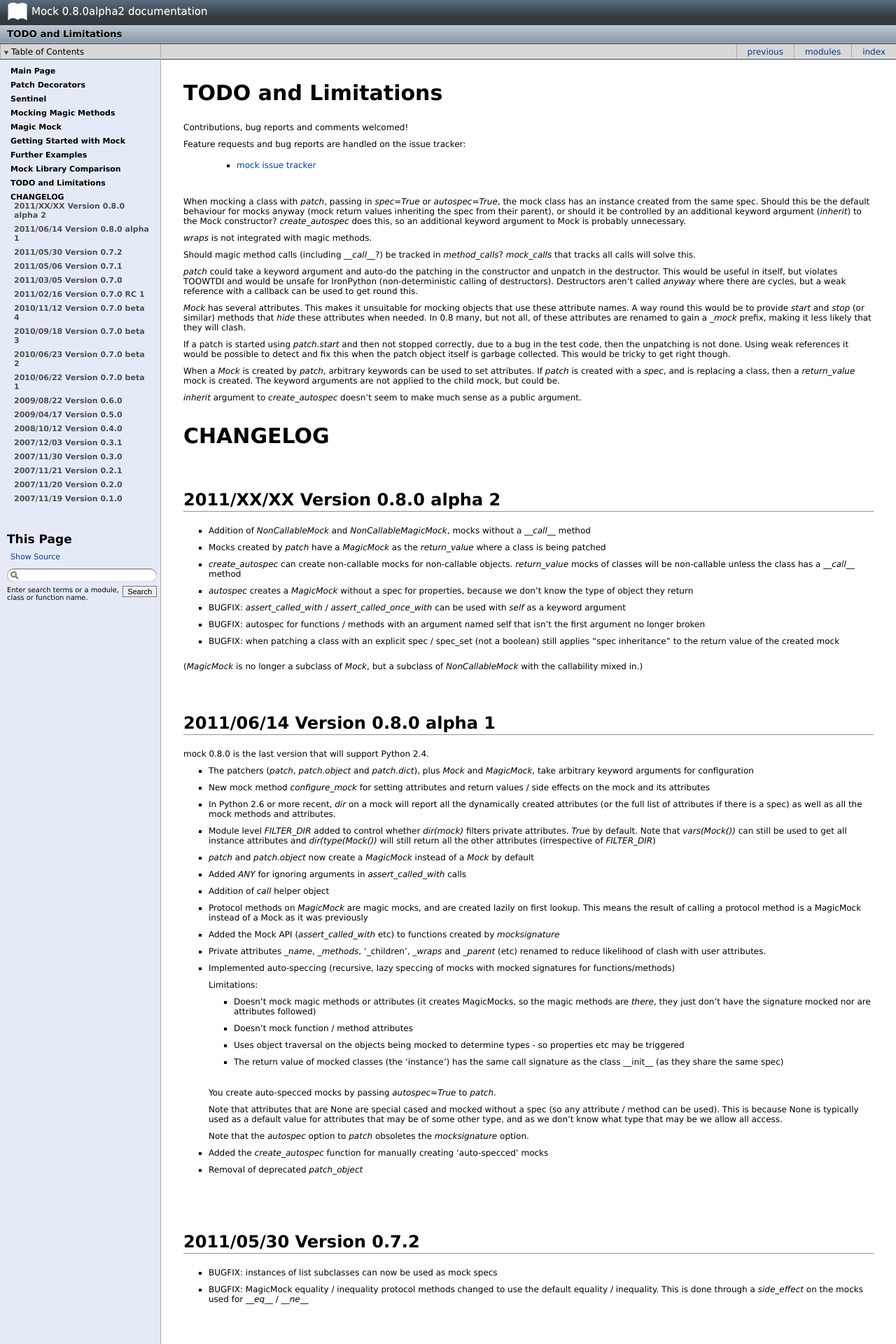
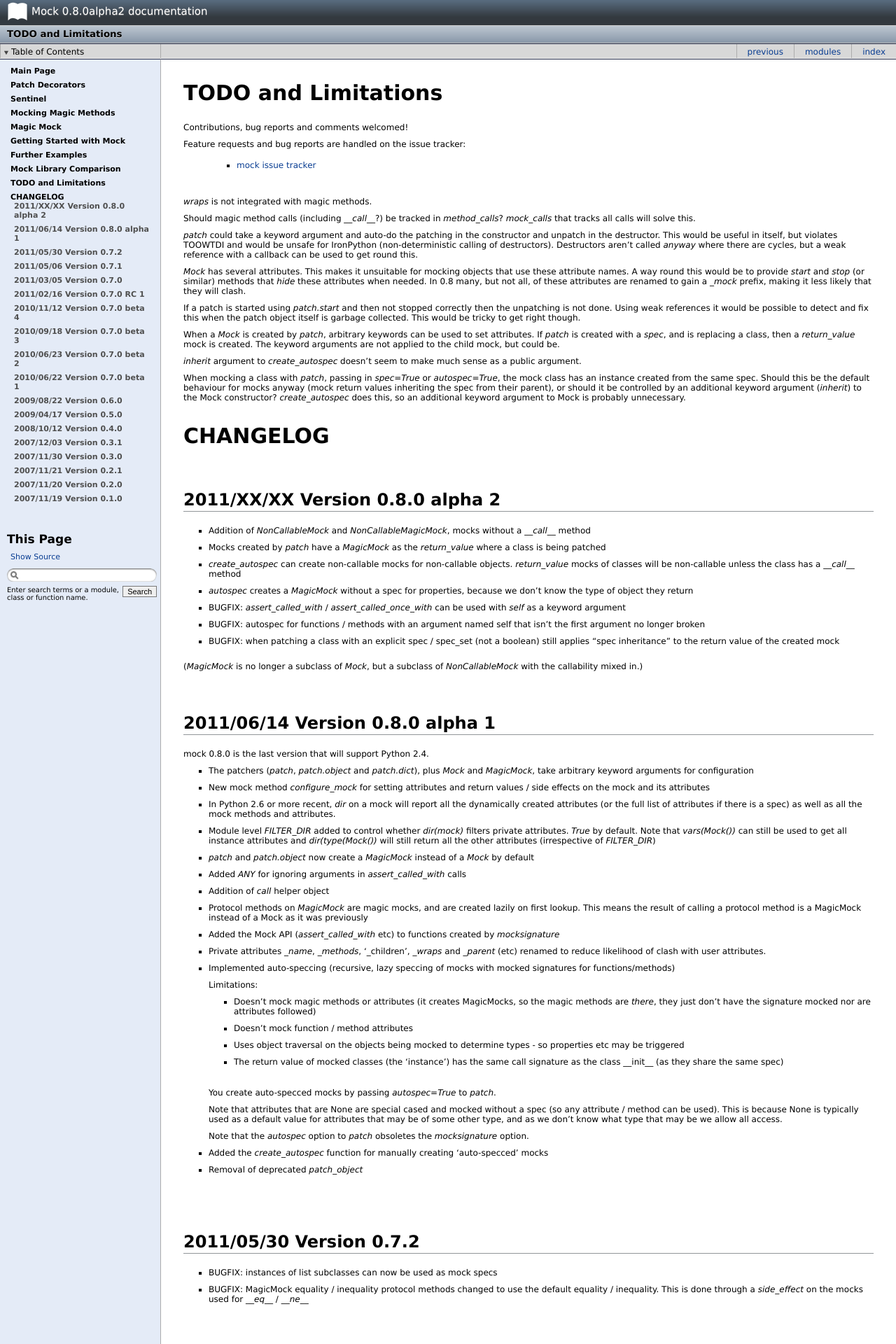
Before and after one commit to testing-cabal/mock, a Sphinx documentation site: the page built from docs/changelog.txt, in a window 1280 px wide. Shown: the top 1920 px of the page at 70% size. Built offline with Sphinx 7.4.7, drawn with Linux system fonts in a browser that asks for light colours; pages that are not in the unit, such as notebooks, are missing from menus.

Commit message:
CHANGELOG update

```diff
--- a/docs/changelog.txt
+++ b/docs/changelog.txt
@@ -9,14 +9,6 @@
 Feature requests and bug reports are handled on the issue tracker:
 
  * `mock issue tracker <http://code.google.com/p/mock/issues/list>`_
-
-When mocking a class with `patch`, passing in `spec=True` or `autospec=True`,
-the mock class has an instance created from the same spec. Should this be the
-default behaviour for mocks anyway (mock return values inheriting the spec
-from their parent), or should it be controlled by an additional keyword
-argument (`inherit`) to the Mock constructor? `create_autospec` does this, so
-an additional keyword argument to Mock is probably unnecessary.
-
 `wraps` is not integrated with magic methods.
 
 Should magic method calls (including `__call__`?) be tracked in `method_calls`?
@@ -34,10 +26,10 @@
 In 0.8 many, but not all, of these attributes are renamed to gain a `_mock`
 prefix, making it less likely that they will clash.
 
-If a patch is started using `patch.start` and then not stopped correctly, due
-to a bug in the test code, then the unpatching is not done. Using weak
-references it would be possible to detect and fix this when the patch object
-itself is garbage collected. This would be tricky to get right though.
+If a patch is started using `patch.start` and then not stopped correctly then
+the unpatching is not done. Using weak references it would be possible to
+detect and fix this when the patch object itself is garbage collected. This
+would be tricky to get right though.
 
 When a `Mock` is created by `patch`, arbitrary keywords can be used to set
 attributes. If `patch` is created with a `spec`, and is replacing a class, then
```
Also changed, not shown: other parts of docs/changelog.txt (+8 -0 lines).
